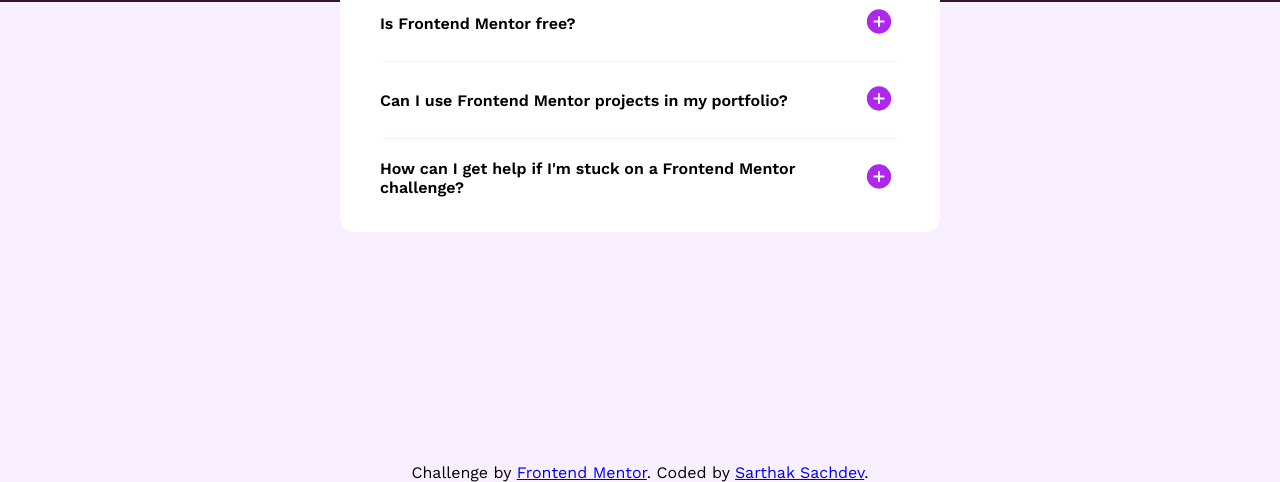
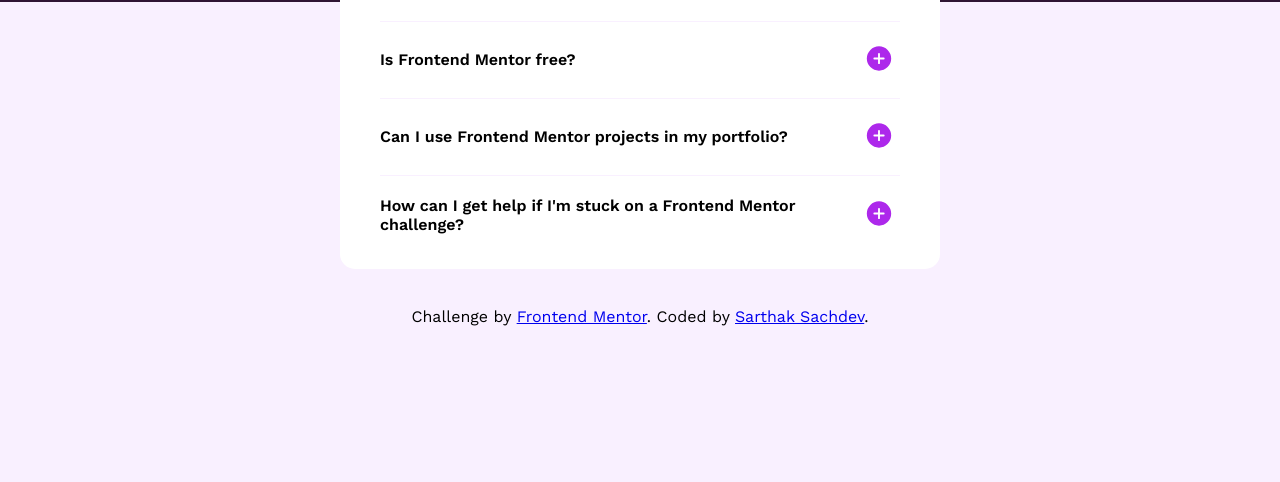
Before and after one commit to SartHak-0-Sach/FAQ-accordion_frontend_project, a plain HTML site: page index.html in a window 1280 px wide. Shown: the part 318-800 px from the top of the page. Drawn offline with nearby package versions, Linux system fonts and the light colour scheme.

Commit message:
update html css code

```diff
--- a/style.css
+++ b/style.css
@@ -30,7 +30,7 @@
 
 #container {
     background-color: white;
-    position: absolute;
+    /* position: absolute; */
     top: 15%;
     max-width: 600px;
     width: 100%;
@@ -40,7 +40,7 @@
 }
 
 .attribution {
-    position: fixed;
+    /* position: fixed; */
     bottom: 0;
     z-index: 1;
 }
```
Also changed, not shown: index.html (+2 -0 lines).
